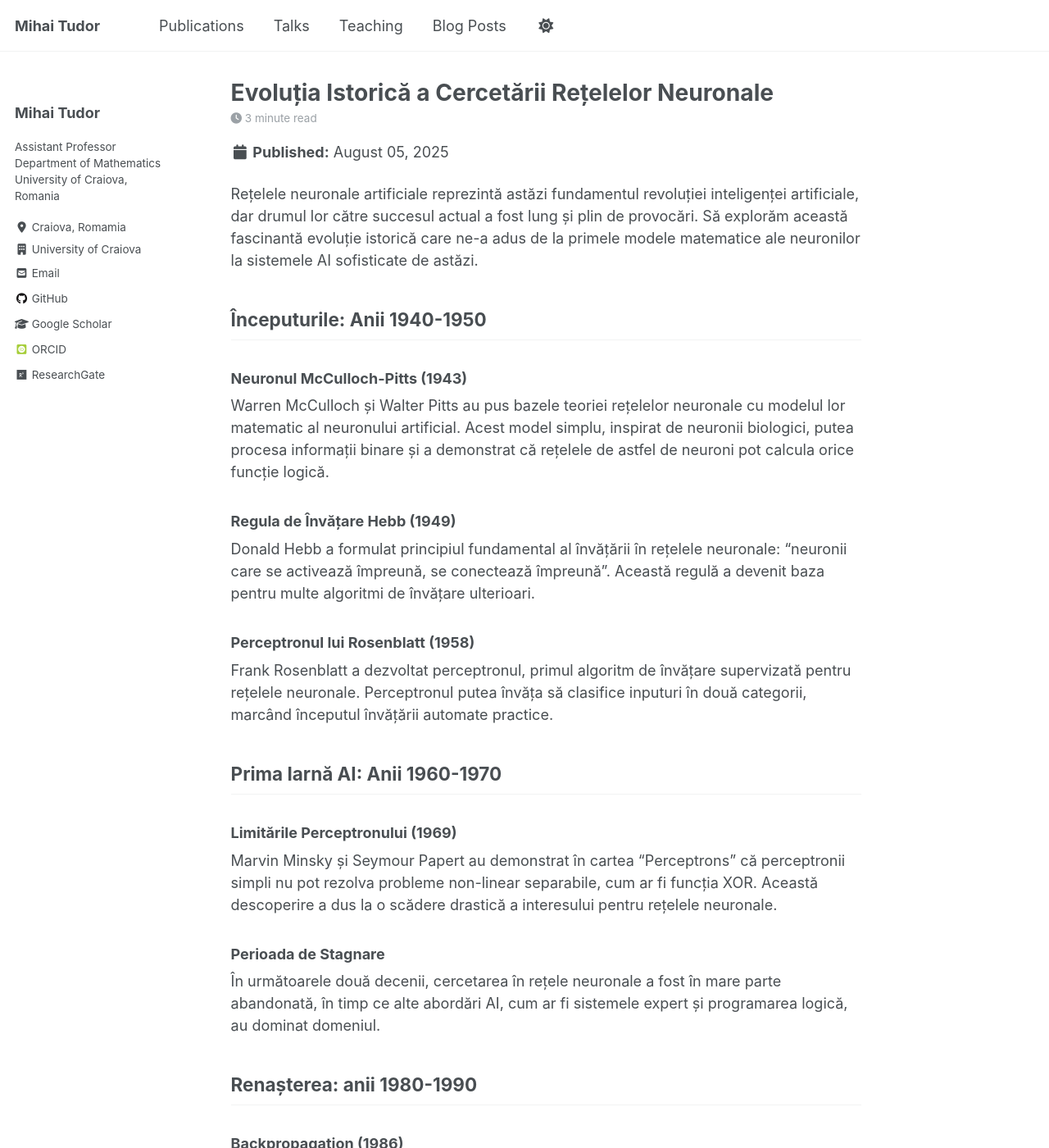
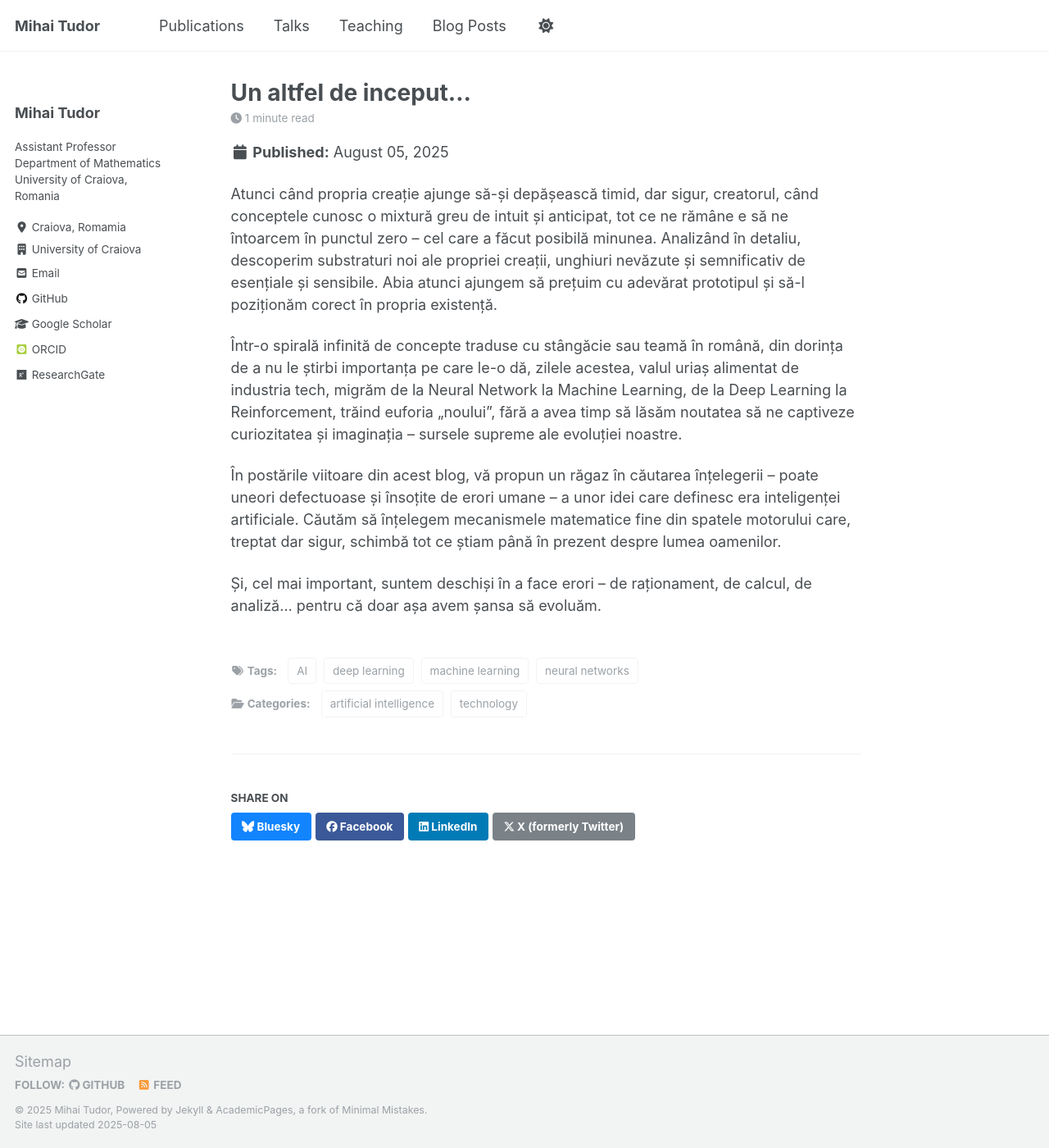
Before and after one commit to MihaiTudor26/mihaitudor26.github.io, a Jekyll site: the page built from _posts/2025-08-05-neural-networks-evolution.md, in a window 1280 px wide and 1400 px high. Shown: the whole window at 82% size. Built offline with Jekyll 4.4.1, drawn with Linux system fonts in a browser that asks for light colours; some web fonts are replaced; a script that is not in the unit is left out; some of the changed text lies outside the part shown.

Commit message:
Update 2025-08-05-neural-networks-evolution.md

```diff
--- a/_posts/2025-08-05-neural-networks-evolution.md
+++ b/_posts/2025-08-05-neural-networks-evolution.md
@@ -1,5 +1,5 @@
 ---
-title: 'Evoluția Istorică a Cercetării Rețelelor Neuronale'
+title: 'Un altfel de inceput...'
 date: 2025-08-05
 permalink: /posts/2025/08/neural-networks-evolution/
 categories:
@@ -9,109 +9,15 @@ tags:
   - neural networks
   - machine learning
   - deep learning
-  - AI history
+  - AI
 toc: true
 toc_sticky: true
 ---
 
-Rețelele neuronale artificiale reprezintă astăzi fundamentul revoluției inteligenței artificiale, dar drumul lor către succesul actual a fost lung și plin de provocări. Să explorăm această fascinantă evoluție istorică care ne-a adus de la primele modele matematice ale neuronilor la sistemele AI sofisticate de astăzi.
+Atunci când propria creație ajunge să-și depășească timid, dar sigur, creatorul, când conceptele cunosc o mixtură greu de intuit și anticipat, tot ce ne rămâne e să ne întoarcem în punctul zero – cel care a făcut posibilă minunea. Analizând în detaliu, descoperim substraturi noi ale propriei creații, unghiuri nevăzute și semnificativ de esențiale și sensibile. Abia atunci ajungem să prețuim cu adevărat prototipul și să-l poziționăm corect în propria existență.
 
-## Începuturile: Anii 1940-1950
+Într-o spirală infinită de concepte traduse cu stângăcie sau teamă în română, din dorința de a nu le știrbi importanța pe care le-o dă, zilele acestea, valul uriaș alimentat de industria tech, migrăm de la Neural Network la Machine Learning, de la Deep Learning la Reinforcement, trăind euforia „noului”, fără a avea timp să lăsăm noutatea să ne captiveze curiozitatea și imaginația – sursele supreme ale evoluției noastre.
 
-### Neuronul McCulloch-Pitts (1943)
-Warren McCulloch și Walter Pitts au pus bazele teoriei rețelelor neuronale cu modelul lor matematic al neuronului artificial. Acest model simplu, inspirat de neuronii biologici, putea procesa informații binare și a demonstrat că rețelele de astfel de neuroni pot calcula orice funcție logică.
+În postările viitoare din acest blog, vă propun un răgaz în căutarea înțelegerii – poate uneori defectuoase și însoțite de erori umane – a unor idei care definesc era inteligenței artificiale. Căutăm să înțelegem mecanismele matematice fine din spatele motorului care, treptat dar sigur, schimbă tot ce știam până în prezent despre lumea oamenilor.
 
-### Regula de Învățare Hebb (1949)
-Donald Hebb a formulat principiul fundamental al învățării în rețelele neuronale: "neuronii care se activează împreună, se conectează împreună". Această regulă a devenit baza pentru multe algoritmi de învățare ulterioari.
-
-### Perceptronul lui Rosenblatt (1958)
-Frank Rosenblatt a dezvoltat perceptronul, primul algoritm de învățare supervizată pentru rețelele neuronale. Perceptronul putea învăța să clasifice inputuri în două categorii, marcând începutul învățării automate practice.
-
-## Prima Iarnă AI: Anii 1960-1970
-
-### Limitările Perceptronului (1969)
-Marvin Minsky și Seymour Papert au demonstrat în cartea "Perceptrons" că perceptronii simpli nu pot rezolva probleme non-linear separabile, cum ar fi funcția XOR. Această descoperire a dus la o scădere drastică a interesului pentru rețelele neuronale.
-
-### Perioada de Stagnare
-În următoarele două decenii, cercetarea în rețele neuronale a fost în mare parte abandonată, în timp ce alte abordări AI, cum ar fi sistemele expert și programarea logică, au dominat domeniul.
-
-## Renașterea: anii 1980-1990
-
-### Backpropagation (1986)
-David Rumelhart, Geoffrey Hinton și Ronald Williams au repopularizat algoritmul backpropagation pentru antrenarea rețelelor neuronale multi-strat. Această tehnică a permis antrenarea rețelelor mai profunde și mai complexe.
-
-### Rețelele Hopfield (1982)
-John Hopfield a introdus un tip special de rețea neurală recurentă care putea stoca și recupera memorii, inspirându-se din fizica statistică.
-
-### Mașinile Boltzmann (1985)
-Geoffrey Hinton și Terry Sejnowski au dezvoltat mașinile Boltzmann, precursoare ale modelelor generative moderne, capabile să învețe distribuții de probabilitate complexe.
-
-## Era Modernă: Anii 2000-2010
-
-### Support Vector Machines vs Neural Networks
-În această perioadă, alte tehnici de machine learning, în special Support Vector Machines, au fost preferate față de rețelele neuronale din cauza problemelor cu gradientul care dispare și a dificultății de antrenare.
-
-### Primele Semne de Revenire
-Totuși, cercetători ca Geoffrey Hinton, Yann LeCun și Yoshua Bengio (viitorii laureați ai Premiului Turing 2018) au continuat să lucreze la îmbunătățirea rețelelor neuronale.
-
-## Revoluția Deep Learning: 2010-prezent
-
-### ImageNet și AlexNet (2012)
-Competiția ImageNet din 2012 a marcat începutul erei deep learning. AlexNet, o rețea neurală convoluțională dezvoltată de Alex Krizhevsky și Geoffrey Hinton, a obținut rezultate spectaculoase în recunoașterea imaginilor.
-
-### Breakthroughs Majore:
-- **2014**: Generative Adversarial Networks (GANs) - Ian Goodfellow
-- **2015**: ResNet - Microsoft Research, rezolvând problema gradientului care dispare
-- **2017**: Transformer - "Attention Is All You Need" - Google Brain
-- **2018**: BERT - Google, revoluționând procesarea limbajului natural
-- **2019**: GPT-2 - OpenAI, demonstrând puterea modelelor de limbaj mari
-- **2020**: GPT-3 - OpenAI, primul model cu capacități generative impresionante
-- **2022**: ChatGPT - Democratizarea AI conversaționale
-- **2023-2024**: GPT-4, Claude, Gemini - Era AI multimodale
-
-## Factorii Succesului Modern
-
-### 1. Puterea de Calcul
-Dezvoltarea GPU-urilor și a hardware-ului specializat (TPU) a permis antrenarea modelelor cu miliarde de parametri.
-
-### 2. Big Data
-Internetul a furnizat cantități masive de date necesare pentru antrenarea modelelor complexe.
-
-### 3. Inovații Algoritmice
-- Tehnici de regularizare (Dropout, Batch Normalization)
-- Funcții de activare îmbunătățite (ReLU, GELU)
-- Optimizatori avansați (Adam, AdamW)
-- Arhitecturi specializate (CNN, RNN, LSTM, Transformer)
-
-### 4. Investiții și Resurse
-Companiile tech majore au investit masiv în cercetarea AI, accelerând progresul.
-
-## Impactul Actual și Perspectivele Viitoare
-
-Astăzi, rețelele neuronale sunt omniprezente:
-- **Viziune computerizată**: recunoașterea facială, mașini autonome
-- **Procesarea limbajului natural**: traducere, chatbots, asistenti AI
-- **Generarea de conținut**: imagini, text, muzică, cod
-- **Știință**: descoperirea de medicamente, predicția structurii proteinelor
-- **Gaming și entertainment**: NPCs inteligente, generarea de conținut
-
-## Provocări și Direcții Viitoare
-
-### Provocări Actuale:
-- Eficiența energetică și sustenabilitatea
-- Explicabilitatea și transparența modelelor
-- Bias-ul și etica în AI
-- Siguranța și alinierea AI
-
-### Direcții de Cercetare:
-- Neuromorphic computing
-- Quantum machine learning
-- Few-shot și zero-shot learning
-- AI multimodală și embodied AI
-- Artificial General Intelligence (AGI)
-
-## Concluzie
-
-Evoluția rețelelor neuronale este o poveste fascinantă de perseverență științifică, inovație tehnologică și timing perfect. De la modelele simple ale anilor 1940 la sistemele AI sofisticate de astăzi, această călătorie demonstrează puterea cercetării fundamentale și importanța de a nu abandona ideile promițătoare, chiar și atunci când par să ajungă în impas.
-
-Astăzi, pe măsură ce intrăm în era AI generativă, suntem martorii unor transformări care vor redefini societatea. Înțelegerea acestei evoluții istorice ne ajută să apreciem nu doar unde am ajuns, ci și să anticipăm unde ne îndreptăm în această aventură extraordinară a inteligenței artificiale.
+Și, cel mai important, suntem deschiși în a face erori – de raționament, de calcul, de analiză... pentru că doar așa avem șansa să evoluăm.
```
